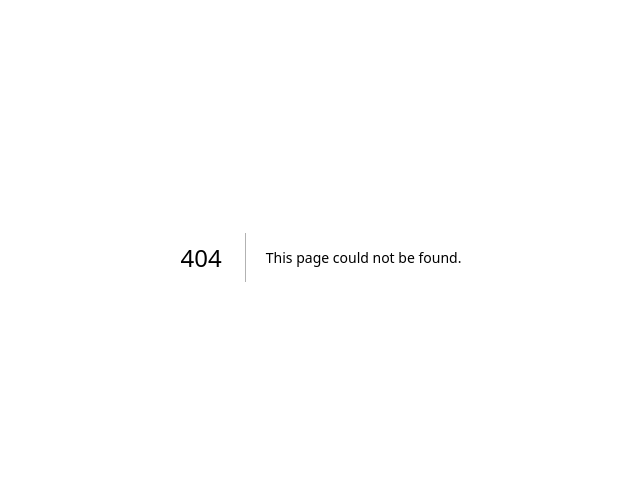
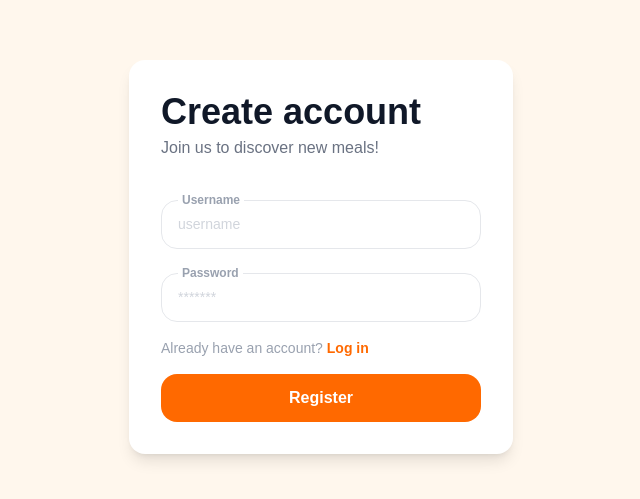
Before and after one commit to seveneleven337/CookBookApp, a Next.js app in the folder apps/web/: page /register in a window 1280 px wide. Before the commit this address had no page. Shown: the part 143-642 px from the top of the page, without its empty margins (319-959 px from the left). Built offline with nearby package versions, Linux system fonts and the light colour scheme.

Commit message:
web: Create Register and Login form templates

```diff
--- /dev/null
+++ b/apps/web/src/app/login/page.tsx
@@ -0,0 +1,9 @@
+import LoginForm from '@/components/LoginForm';
+
+export default function LoginPage() {
+  return (
+    <main className="min-h-screen bg-orange-50 flex items-center justify-center">
+      <LoginForm />
+    </main>
+  );
+}
--- /dev/null
+++ b/apps/web/src/app/register/page.tsx
@@ -0,0 +1,9 @@
+import RegisterForm from '@/components/RegisterForm';
+
+export default function RegisterPage() {
+  return (
+    <main className="min-h-screen bg-orange-50 flex items-center justify-center">
+      <RegisterForm />
+    </main>
+  );
+}
--- /dev/null
+++ b/apps/web/src/components/LoginForm.tsx
@@ -0,0 +1,64 @@
+'use client';
+
+import { useRouter } from 'next/navigation';
+
+export default function LoginForm() {
+  const router = useRouter();
+
+  function goToRegister() {
+    router.push('/register');
+  }
+
+  return (
+    <div className="w-full max-w-sm bg-white p-8 rounded-2xl shadow-lg">
+      <h1 className="text-4xl font-bold text-gray-900 mb-1">Log in</h1>
+      <p className="text-gray-500 mb-8">Sign in to continue!</p>
+
+      <form className="flex flex-col gap-4" noValidate>
+        {/* Username */}
+        <div>
+          <fieldset className="border border-gray-200 rounded-2xl px-4 pt-1 pb-3 focus-within:border-orange-400 transition">
+            <legend className="text-xs font-semibold text-gray-400 px-1">Username</legend>
+            <input
+              type="text"
+              placeholder="username"
+              className="w-full outline-none text-gray-800 placeholder-gray-300 bg-transparent text-sm"
+            />
+          </fieldset>
+        </div>
+
+        {/* Password */}
+        <div>
+          <fieldset className="border border-gray-200 rounded-2xl px-4 pt-1 pb-3 focus-within:border-orange-400 transition">
+            <legend className="text-xs font-semibold text-gray-400 px-1">Password</legend>
+            <input
+              type="password"
+              placeholder="*******"
+              className="w-full outline-none text-gray-800 placeholder-gray-300 bg-transparent text-sm"
+            />
+          </fieldset>
+        </div>
+
+        {/* Login switch (static) */}
+        <p className="text-sm text-gray-400">
+          Don&apos;t have an account?{' '}
+          <button
+            type="button"
+            className="text-orange-500 font-semibold hover:underline cursor-pointer"
+            onClick={goToRegister}
+          >
+            Register
+          </button>
+        </p>
+
+        {/* Submit button (static) */}
+        <button
+          type="button"
+          className="w-full bg-orange-500 text-white font-semibold py-3 rounded-2xl hover:bg-orange-600 transition cursor-pointer"
+        >
+          Log in
+        </button>
+      </form>
+    </div>
+  );
+}
--- /dev/null
+++ b/apps/web/src/components/RegisterForm.tsx
@@ -0,0 +1,64 @@
+'use client';
+
+import { useRouter } from 'next/navigation';
+
+export default function RegisterForm() {
+  const router = useRouter();
+
+  function goToLogin() {
+    router.push('/login');
+  }
+
+  return (
+    <div className="w-full max-w-sm bg-white p-8 rounded-2xl shadow-lg">
+      <h1 className="text-4xl font-bold text-gray-900 mb-1">Create account</h1>
+      <p className="text-gray-500 mb-8">Join us to discover new meals!</p>
+
+      <form className="flex flex-col gap-4" noValidate>
+        {/* Username */}
+        <div>
+          <fieldset className="border border-gray-200 rounded-2xl px-4 pt-1 pb-3 focus-within:border-orange-400 transition">
+            <legend className="text-xs font-semibold text-gray-400 px-1">Username</legend>
+            <input
+              type="text"
+              placeholder="username"
+              className="w-full outline-none text-gray-800 placeholder-gray-300 bg-transparent text-sm"
+            />
+          </fieldset>
+        </div>
+
+        {/* Password */}
+        <div>
+          <fieldset className="border border-gray-200 rounded-2xl px-4 pt-1 pb-3 focus-within:border-orange-400 transition">
+            <legend className="text-xs font-semibold text-gray-400 px-1">Password</legend>
+            <input
+              type="password"
+              placeholder="*******"
+              className="w-full outline-none text-gray-800 placeholder-gray-300 bg-transparent text-sm"
+            />
+          </fieldset>
+        </div>
+
+        {/* Login switch (static) */}
+        <p className="text-sm text-gray-400">
+          Already have an account?{' '}
+          <button
+            type="button"
+            className="text-orange-500 font-semibold hover:underline cursor-pointer"
+            onClick={goToLogin}
+          >
+            Log in
+          </button>
+        </p>
+
+        {/* Submit button (static) */}
+        <button
+          type="button"
+          className="w-full bg-orange-500 text-white font-semibold py-3 rounded-2xl hover:bg-orange-600 transition cursor-pointer"
+        >
+          Register
+        </button>
+      </form>
+    </div>
+  );
+}
```
